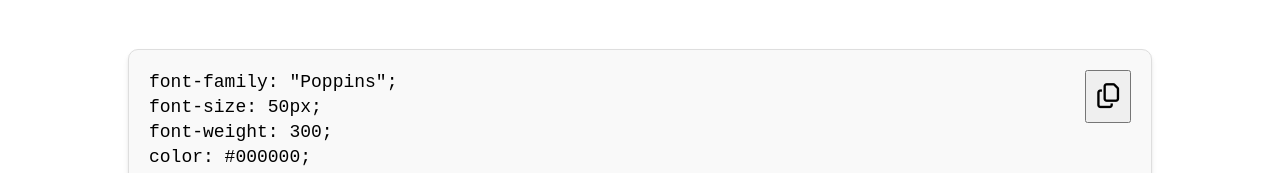
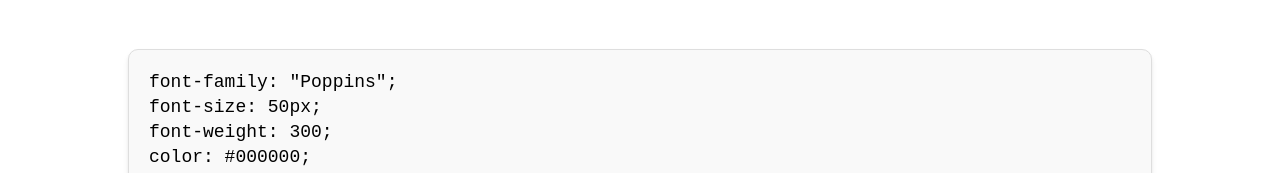
Before and after one commit to rxi-prakharvrm/real-time-interactive-css-design-synthesizer, a plain HTML site: page index.html in a window 1280 px wide. Shown: the part 374-547 px from the top of the page. Drawn offline with nearby package versions, Linux system fonts and the light colour scheme; a web font is replaced by a local one.

Commit message:
Update index.html

```diff
--- a/index.html
+++ b/index.html
@@ -655,7 +655,7 @@
                 <div id="code"><p class="code-font">font-family: "Times New Roman", sans-serif;</p><p class="code-font-size">font-size: 50px;</p><p class="code-font-weight">font-weight: 300;</p><p class="code-color">color: Black;</p><p class="code-background-color">background-color: white;</p><p class="code-text-border">text-shadow: none;</p><p class="code-underline">text-decoration: none;</p><p class="code-italic">font-style: none;</p><p class="code-bold">font-weight: normal;</p><p class="code-letter-spacing">letter-spacing: 0;</p><p class="code-line-height">line-height: 1;</p><p class="code-text-case">text-transform: Capitalize;</p><p class="code-text-shadow">text-shadow: none;</p></div>
 
                 <!-- Copy Code Button -->
-                <button class="copy-code-btn" title="Copy Code!"><i class="fa-regular fa-copy"></i></button>
+<!--                 <button class="copy-code-btn" title="Copy Code!"><i class="fa-regular fa-copy"></i></button> -->
             </div>
         </section>
     </div>
```
